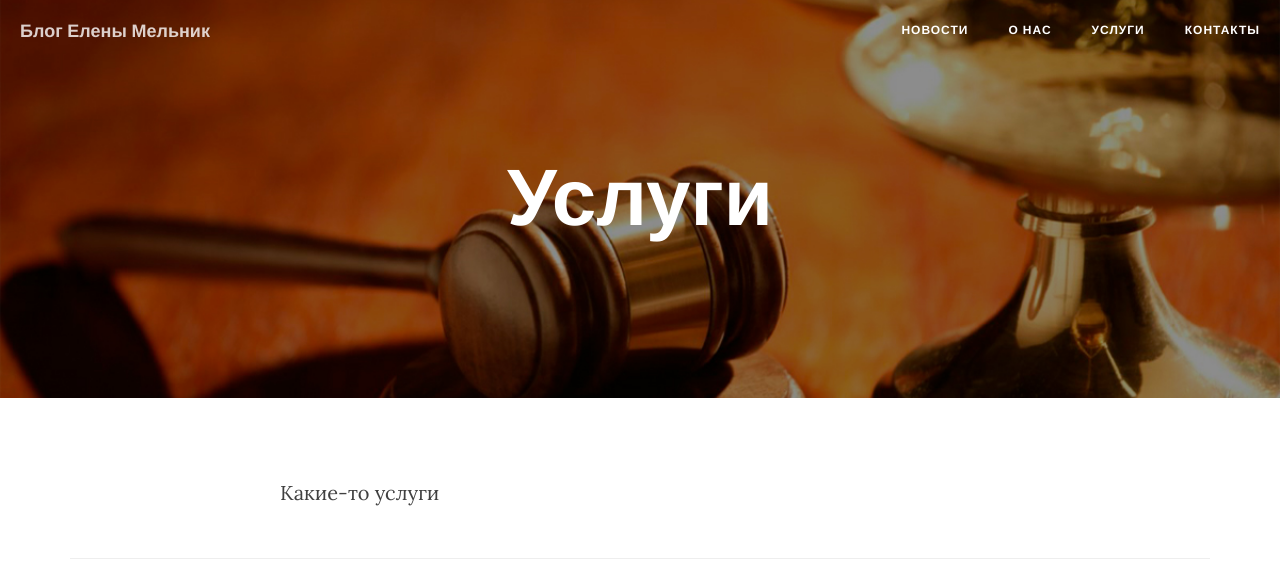
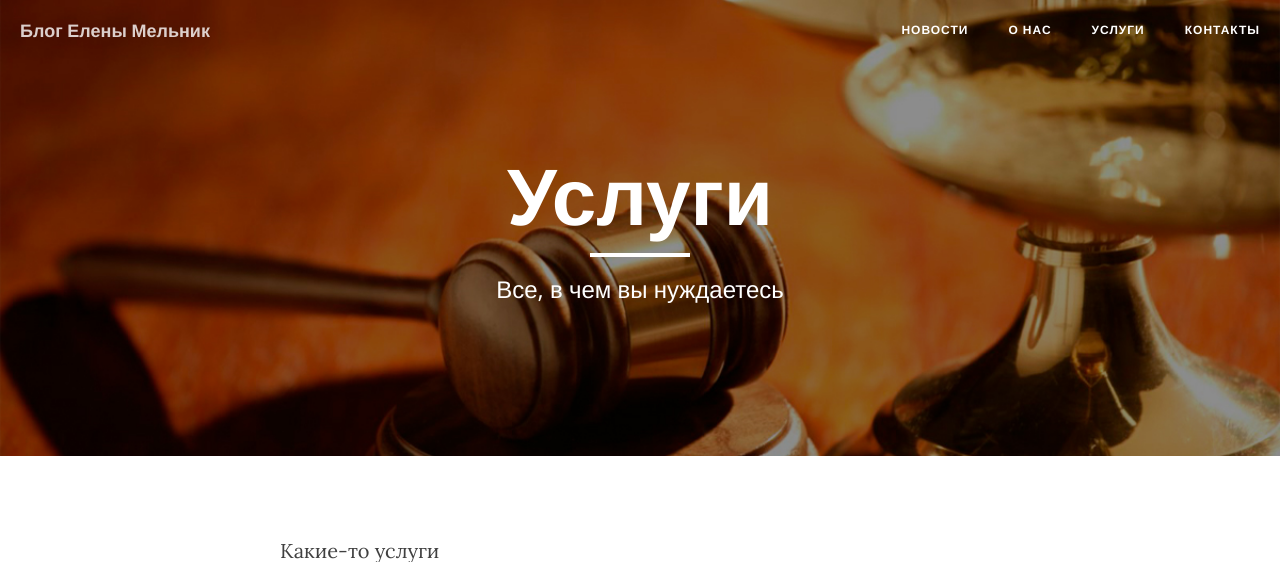
Before and after one commit to stamigos/BBCard, a Django app: template templates/app/services.html in a window 1280 px wide. Shown: the top 562 px of the page. Run offline with Django 3.2, Linux system fonts and the light colour scheme; the template is opened without the code that fills it, so the values that code supplies are empty; some libraries are stand-ins or nearby versions.

Commit message:
Добавлены подзаголовки к хедерам

```diff
--- a/templates/app/about.html
+++ b/templates/app/about.html
@@ -8,6 +8,8 @@
                 <div class="col-lg-8 col-lg-offset-2 col-md-10 col-md-offset-1">
                     <div class="site-heading">
                         <h1>О нас</h1>
+                        <hr class="small">
+                        <span class="subheading">Вот так и живем</span>
                     </div>
                 </div>
             </div>
--- a/templates/app/contact.html
+++ b/templates/app/contact.html
@@ -9,6 +9,8 @@
                 <div class="col-lg-8 col-lg-offset-2 col-md-10 col-md-offset-1">
                     <div class="site-heading">
                         <h1>Контакты</h1>
+                        <hr class="small">
+                        <span class="subheading">Как с нами связаться</span>
                     </div>
                 </div>
             </div>
--- a/templates/app/services.html
+++ b/templates/app/services.html
@@ -8,6 +8,8 @@
                 <div class="col-lg-8 col-lg-offset-2 col-md-10 col-md-offset-1">
                     <div class="site-heading">
                         <h1>Услуги</h1>
+                        <hr class="small">
+                        <span class="subheading">Все, в чем вы нуждаетесь</span>
                     </div>
                 </div>
             </div>
```
